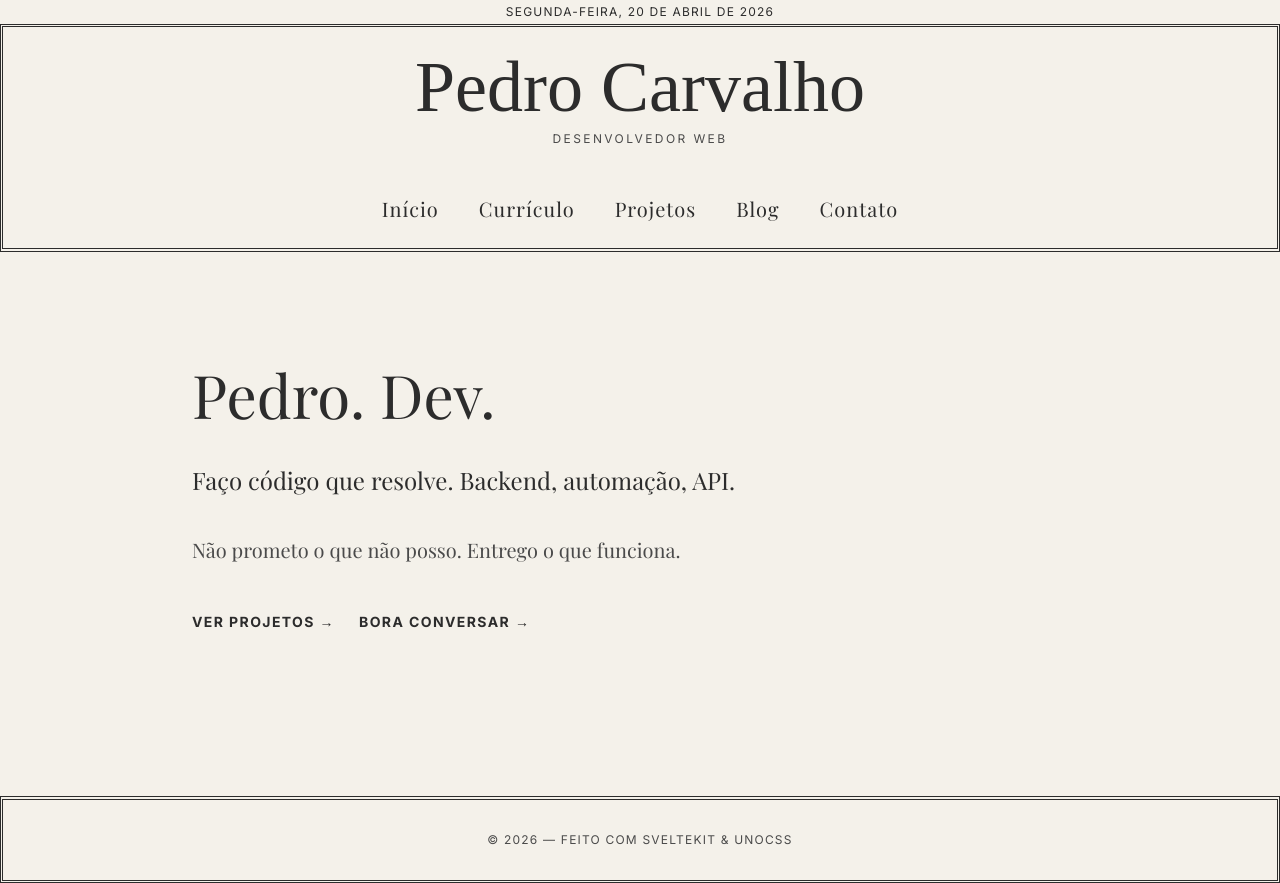
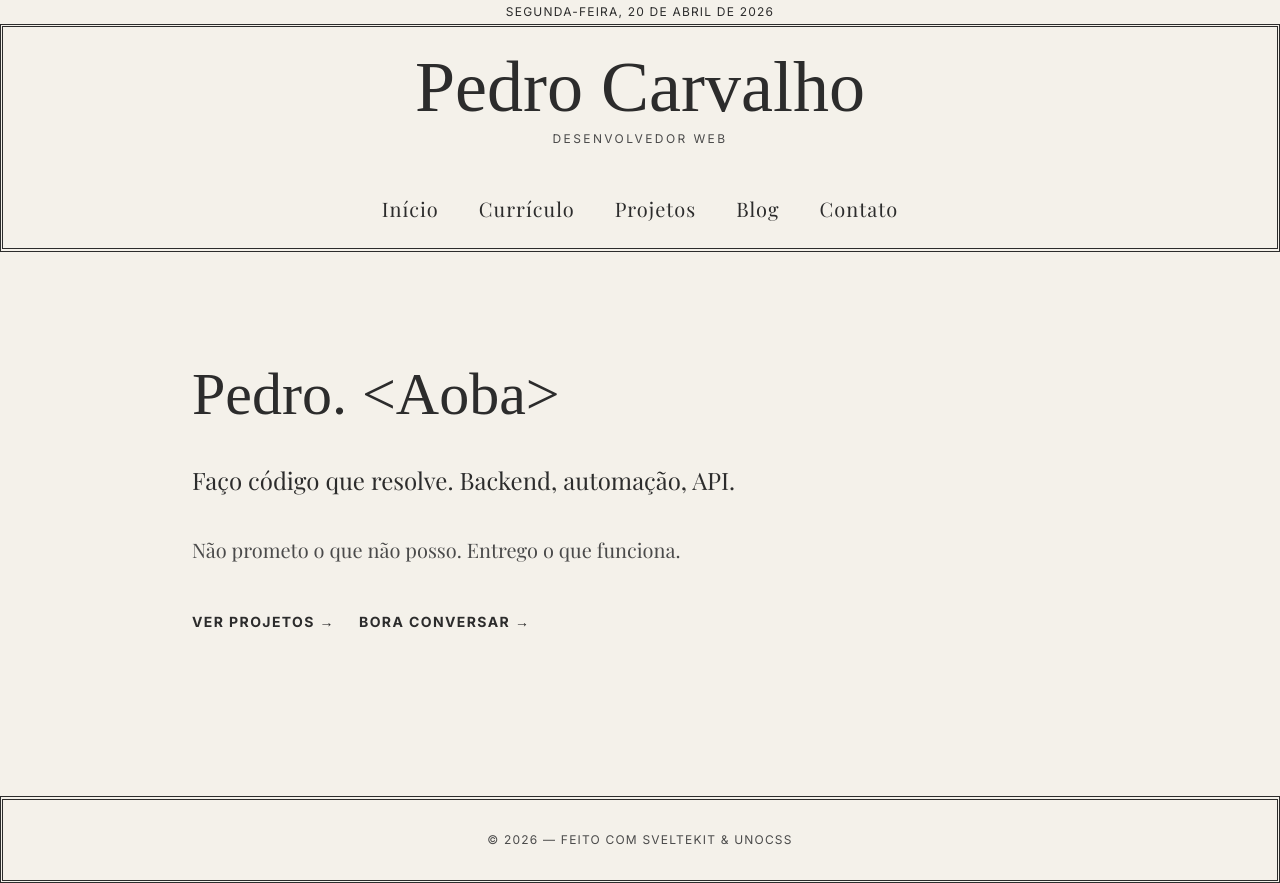
Before and after one commit to PedroCarvalho768/portfolio, a SvelteKit app: page / in a window 1280 px wide. Built offline with nearby package versions, Linux system fonts and the light colour scheme; a web font is replaced by a local one.

Commit message:
fix: add <Aoba> and match font with header

```diff
--- a/src/routes/+page.svelte
+++ b/src/routes/+page.svelte
@@ -9,8 +9,8 @@
 <section class="py-12 md:py-16 border-b-2 border-news-ink mb-12">
 	<div class="max-w-4xl mx-auto">
 		<div use:reveal>
-			<h1 class="text-4xl md:text-6xl font-serif font-normal mb-6 text-news-ink leading-tight">
-				Pedro. Dev.
+			<h1 class="text-4xl md:text-6xl font-hero font-normal mb-6 text-news-ink leading-tight">
+				Pedro. {'<'}Aoba{'>'}
 			</h1>
 			<div class="border-y-2 border-news-ink py-4 mb-6">
 				<p class="font-serif text-xl md:text-2xl leading-relaxed text-news-ink">
```
